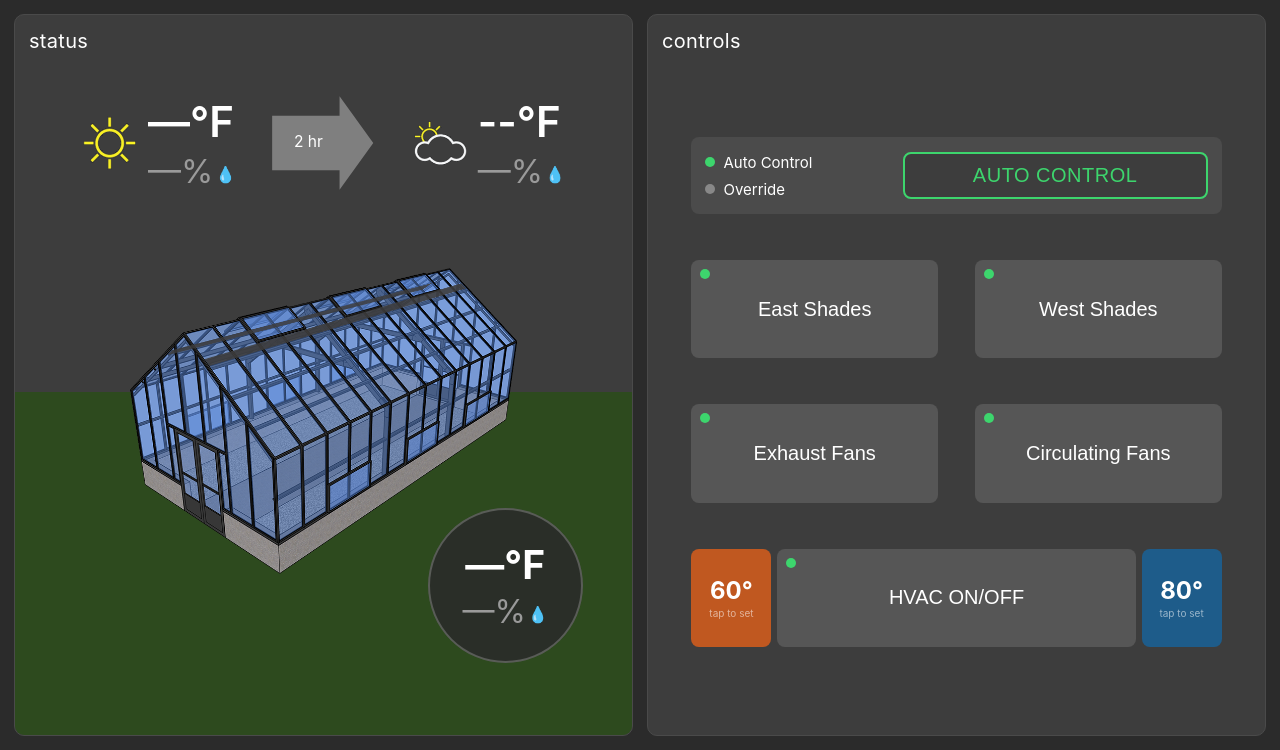
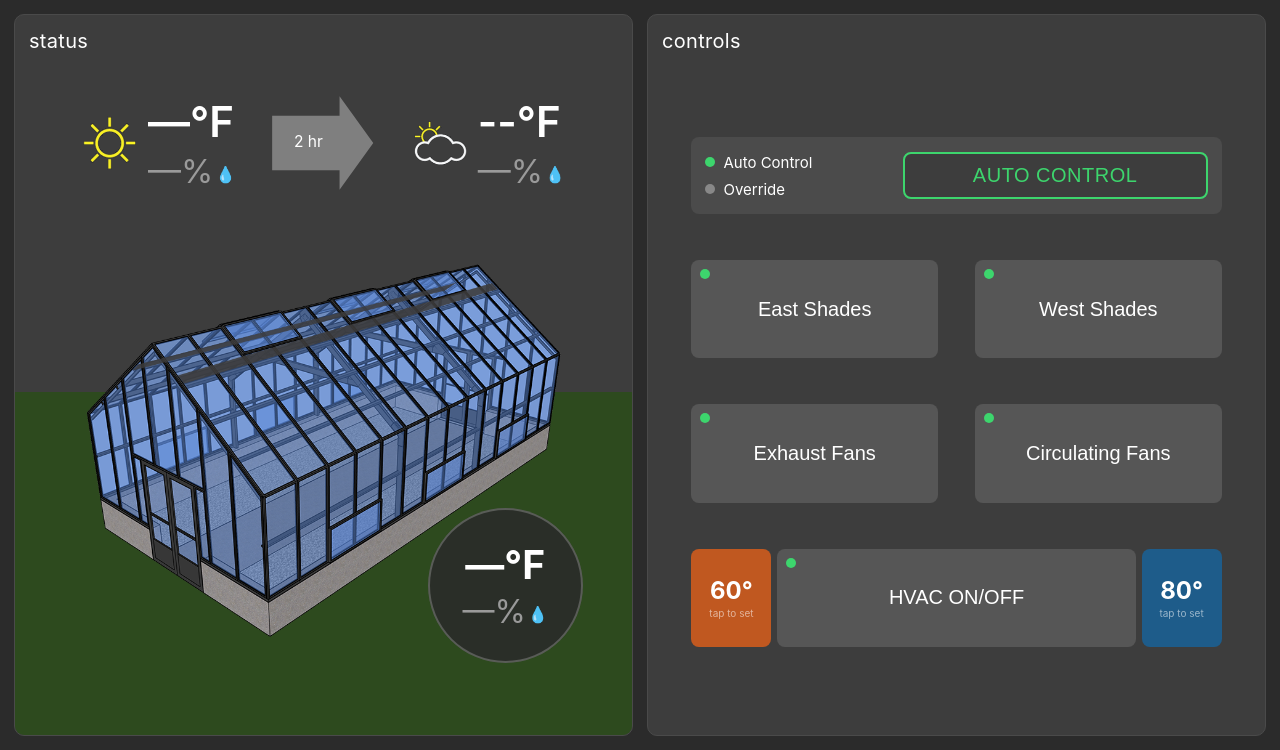
Before and after one commit to ArnoHarris/greenhouse-controller, a Flask app: page / in a window 1280 px wide. Shown: the part 50-800 px from the top of the page. Run offline with Flask 3, Linux system fonts and the light colour scheme; data comes from the database, SQL or seed files in the repository; data that the repository does not hold is empty.

Commit message:
Fix greenhouse image sizing and position
- padding-bottom: 20% → 10% (less upward shift)
- Remove max-height: 80% from .greenhouse-img — width constraint drives
  sizing for landscape images, decoupling size from padding-bottom value

Co-Authored-By: Claude Sonnet 4.6 <noreply@anthropic.com>

```diff
--- a/web/static/style.css
+++ b/web/static/style.css
@@ -178,10 +178,10 @@ body {
   background: linear-gradient(to bottom, var(--panel) 33%, #2d4a1e 33%);
   border-radius: 0;
   margin: 0 -14px -14px;
-  padding-bottom: 20%;
+  padding-bottom: 10%;
 }
 .greenhouse-img {
-  max-width: 80%; max-height: 80%;
+  max-width: 80%;
   object-fit: contain;
 }
 
```
